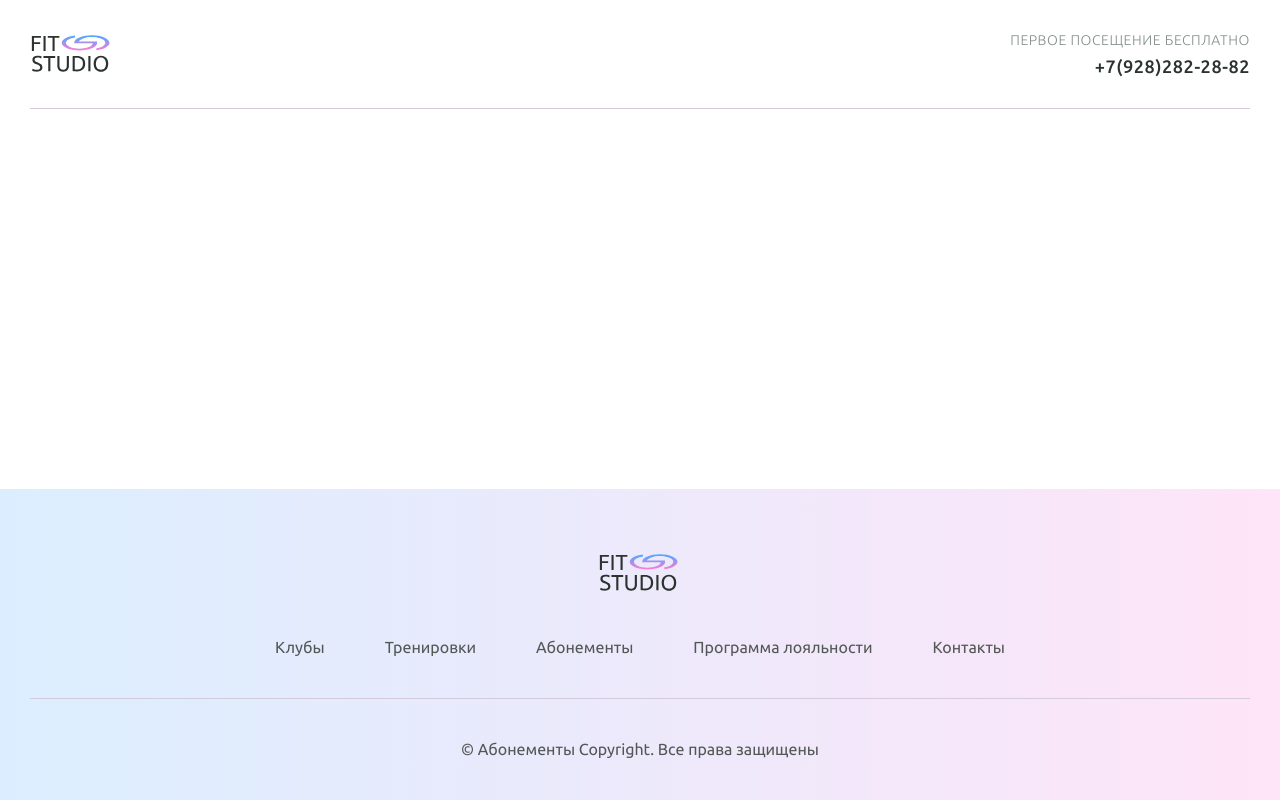
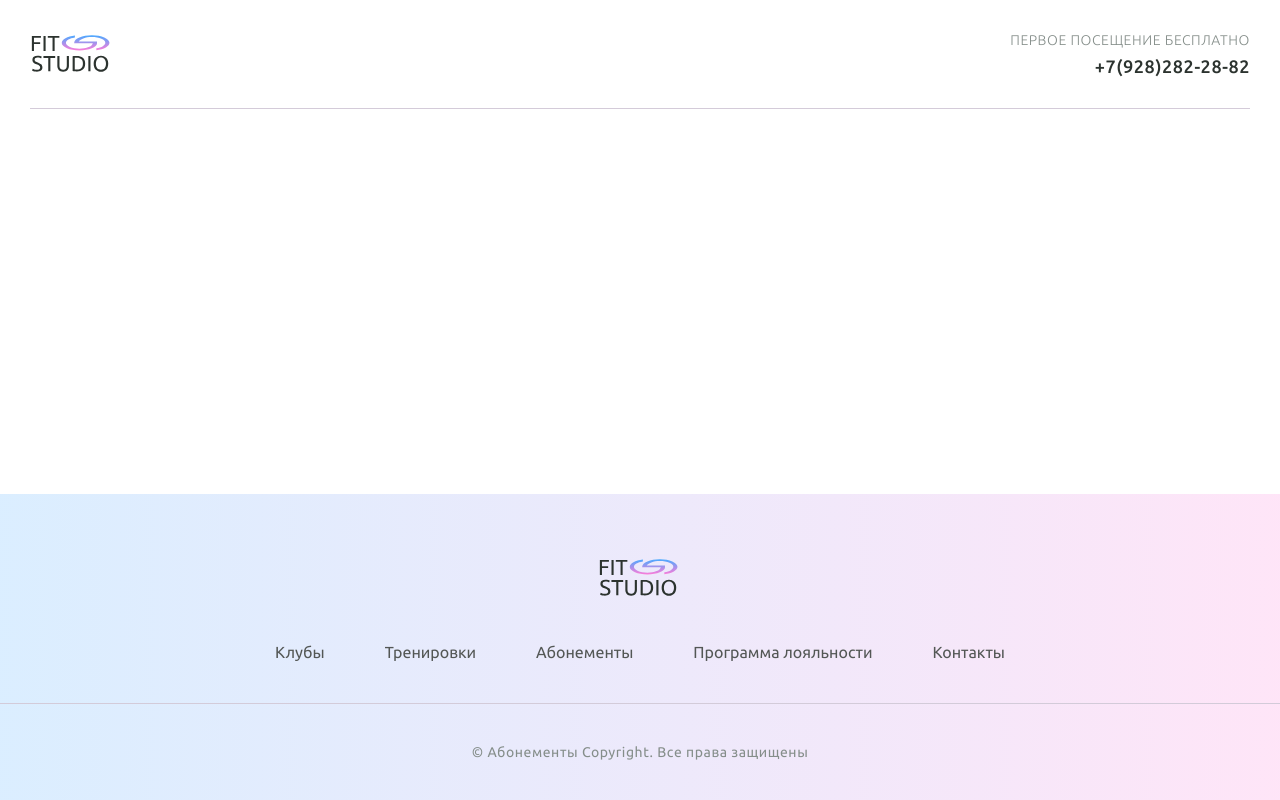
Before and after one commit to Fen1ksov/HomeWork, a plain HTML site: page Practice/lesson 49/fit-studio-part4/index.html in a window 1280 px wide. Drawn offline with Linux system fonts and the light colour scheme.

Commit message:
Add files via upload

```diff
--- a/Practice/lesson 49/fit-studio-part4/css/article.css
+++ b/Practice/lesson 49/fit-studio-part4/css/article.css
@@ -20,6 +20,10 @@
   font-size: 16px;
   line-height: 130%;
   color: #535755;
+}
+
+.article-text:last-child {
+  margin-bottom: 0;
 }
 
 .article-title-big {
--- a/Practice/lesson 49/fit-studio-part4/css/footer.css
+++ b/Practice/lesson 49/fit-studio-part4/css/footer.css
@@ -1,5 +1,5 @@
 .footer {
-  padding: 60px 0px 40px;
+  padding: 60px 0 40px;
   margin-top: auto;
   background-image: linear-gradient(
     90deg,
@@ -10,9 +10,9 @@
 }
 
 .footer-top {
-  border-bottom: 1px solid #d3cbd9;
   padding-bottom: 40px;
   margin-bottom: 40px;
+  border-bottom: 1px solid #d3cbd9;
 }
 
 .footer-logo {
@@ -23,10 +23,11 @@
 .menu ul {
   display: flex;
   justify-content: center;
+  align-items: center;
+  gap: 60px;
   list-style: none;
   margin: 0;
   padding: 0;
-  gap: 60px;
 }
 
 .menu a {
@@ -34,7 +35,7 @@
   font-size: 16px;
   line-height: 130%;
   color: #535755;
-  transition: color 0.3s;
+  transition: color 0.2s;
 }
 
 .menu a:hover {
@@ -43,7 +44,7 @@
 
 .copyright {
   font-weight: 400;
-  font-size: 16px;
-  line-height: 130%;
-  color: #535755;
+  font-size: 14px;
+  letter-spacing: 0.04em;
+  color: #858e8a;
 }
--- a/Practice/lesson 49/fit-studio-part4/index.html
+++ b/Practice/lesson 49/fit-studio-part4/index.html
@@ -38,8 +38,8 @@
     </header>
 
     <footer class="footer">
-      <div class="container">
-        <div class="footer-top">
+      <div class="footer-top">
+        <div class="container">
           <a class="footer-logo" href="/">
             <img
               src="./images/logo-icon.svg"
@@ -68,11 +68,9 @@
             </ul>
           </nav>
         </div>
-        <div class="container">
-          <p class="copyright">
-            &copy; Абонементы Copyright. Все права защищены
-          </p>
-        </div>
+      </div>
+      <div class="container">
+        <p class="copyright">&copy; Абонементы Copyright. Все права защищены</p>
       </div>
     </footer>
   </body>
```
Also changed, not shown: Practice/lesson 49/fit-studio-part4/article.html (+1 -1 lines).
